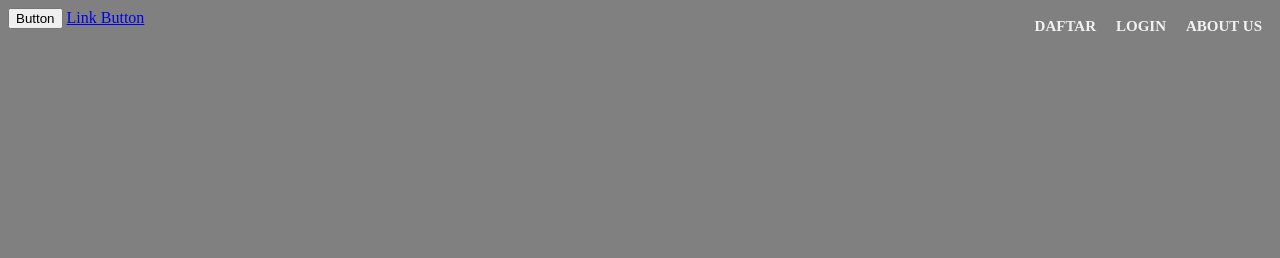
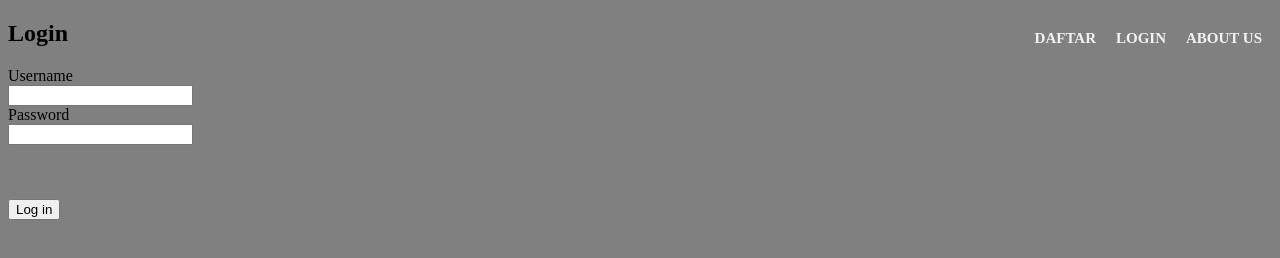
Before and after one commit to 19Ars/DIMSUMku, a website: page FP UTS/website/login.html in a window 1280 px wide. Drawn offline with Linux system fonts and the light colour scheme.

Commit message:
change line 20 login.html

```diff
--- a/FP UTS/website/login.html
+++ b/FP UTS/website/login.html
@@ -17,10 +17,15 @@
             </nav>
         </div>
     </section>
-
-    <div>
-        <button>Button</button>
-        <a href="#">Link Button</a>
-    </div>
+<div class="masuk">
+    <h2>Login</h2>
+    <form>
+        <label>Username</label><br>
+        <input type="text"><br>
+        <label>Password</label><br>
+        <input type="password"><br><br><br><br>
+        <button>Log in</button>
+    </form>
+</div>
 </body>
 </html>
```
